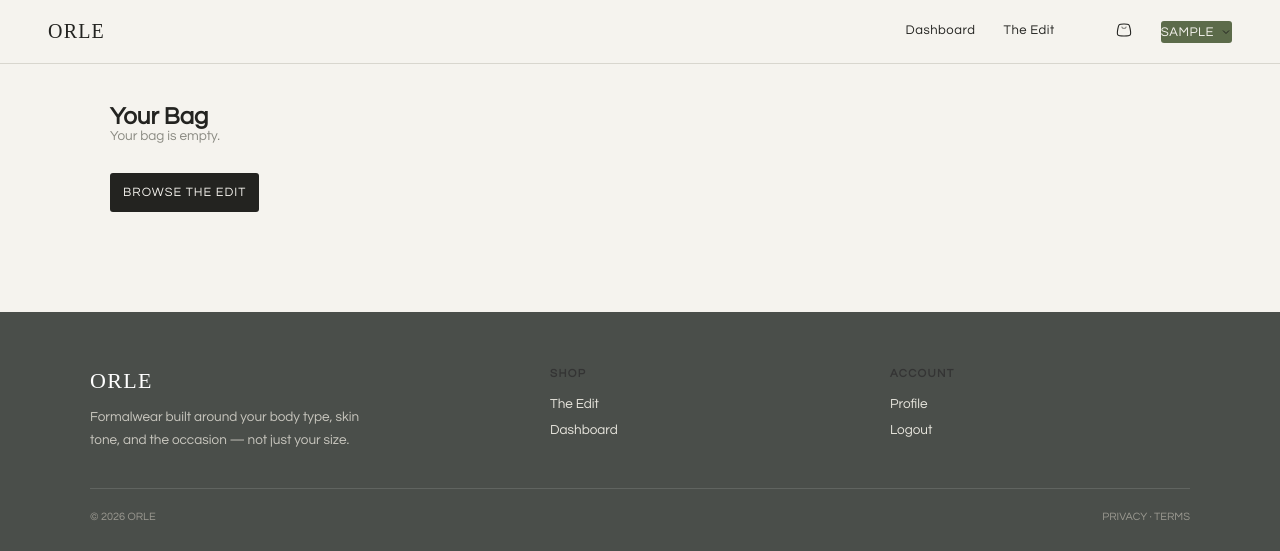
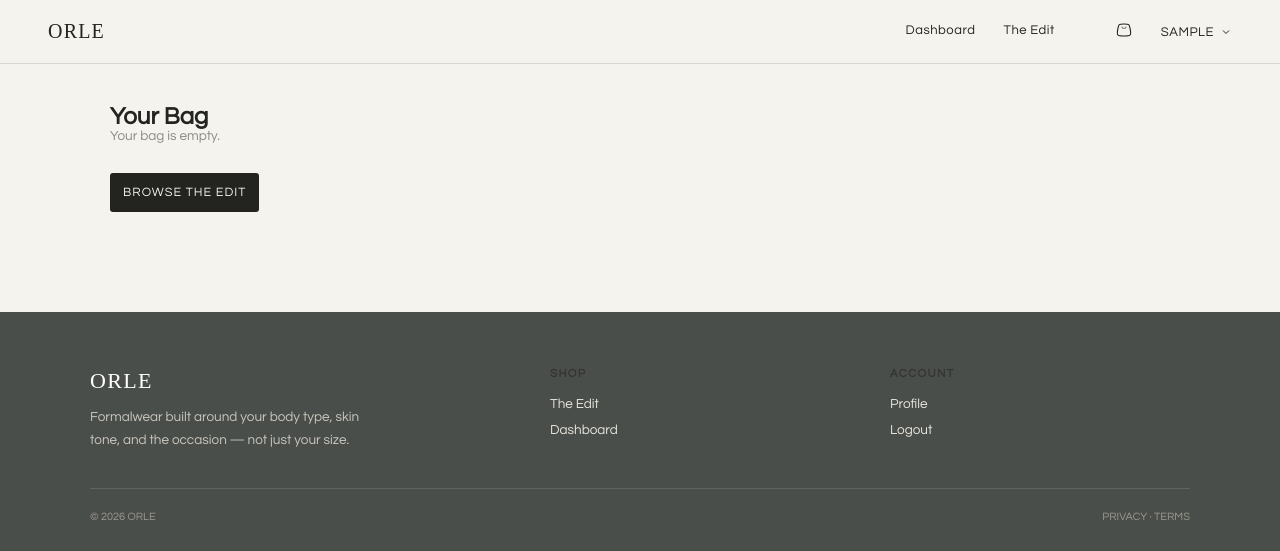
Before and after one commit to rajan083/OrleWeb, a Flask app: page /cart in a window 1280 px wide, with the pointer over the restyled element. Shown: the top 551 px of the page. Run offline with Flask 3, Linux system fonts and the light colour scheme; the visitor is signed in with stand-in values (Sample User, id 1); data that the repository does not hold is empty.

Commit message:
Update button hover styles for improved visual consistency

```diff
--- a/static/styles.css
+++ b/static/styles.css
@@ -252,8 +252,7 @@ button, .btn-save, .btn-tan {
 }
 
 button:hover, .btn-save:hover {
-    color: var(--cream);
-    background-color: var(--olive);
+    background-color: var(--cream);
 }
 
 .form-links {
```
